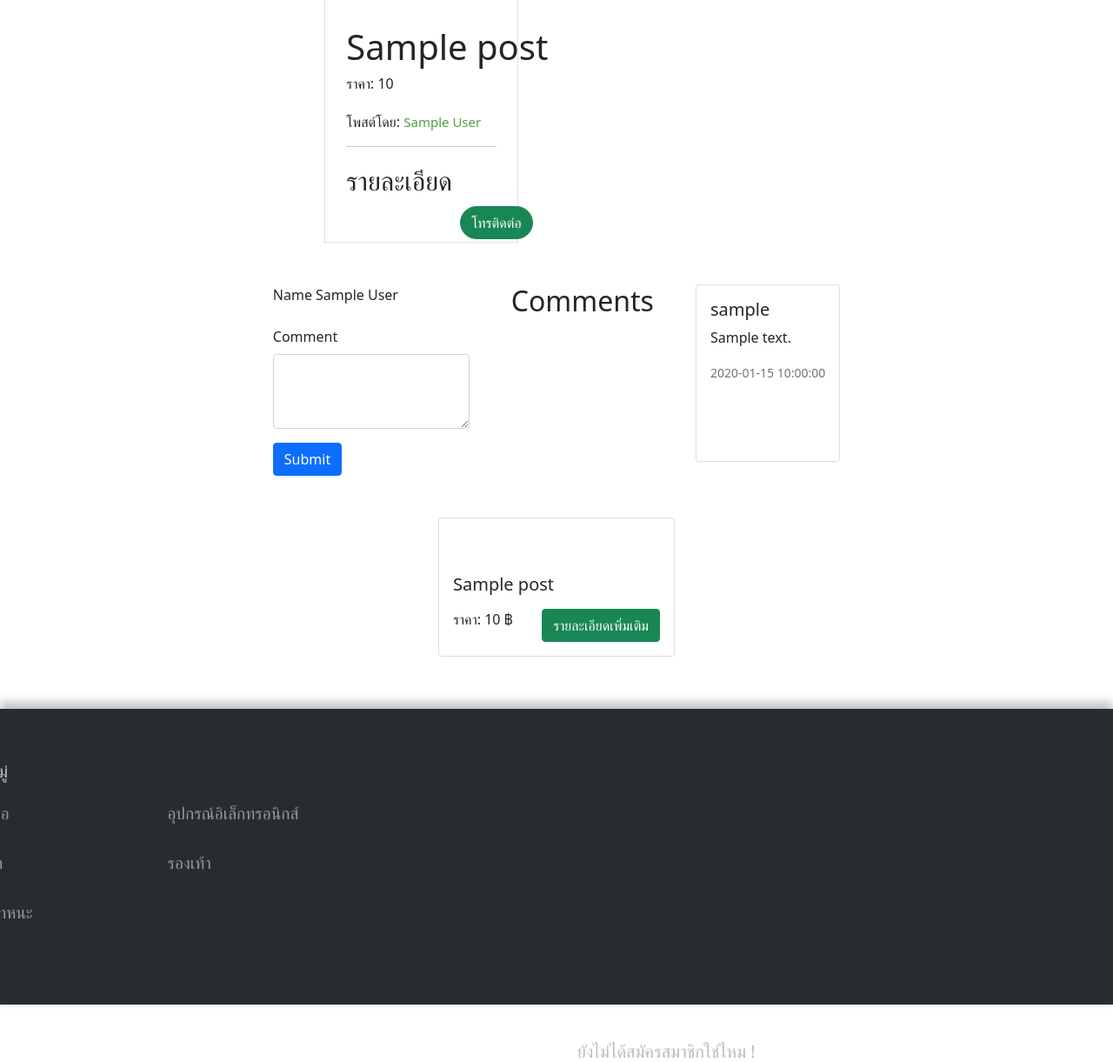
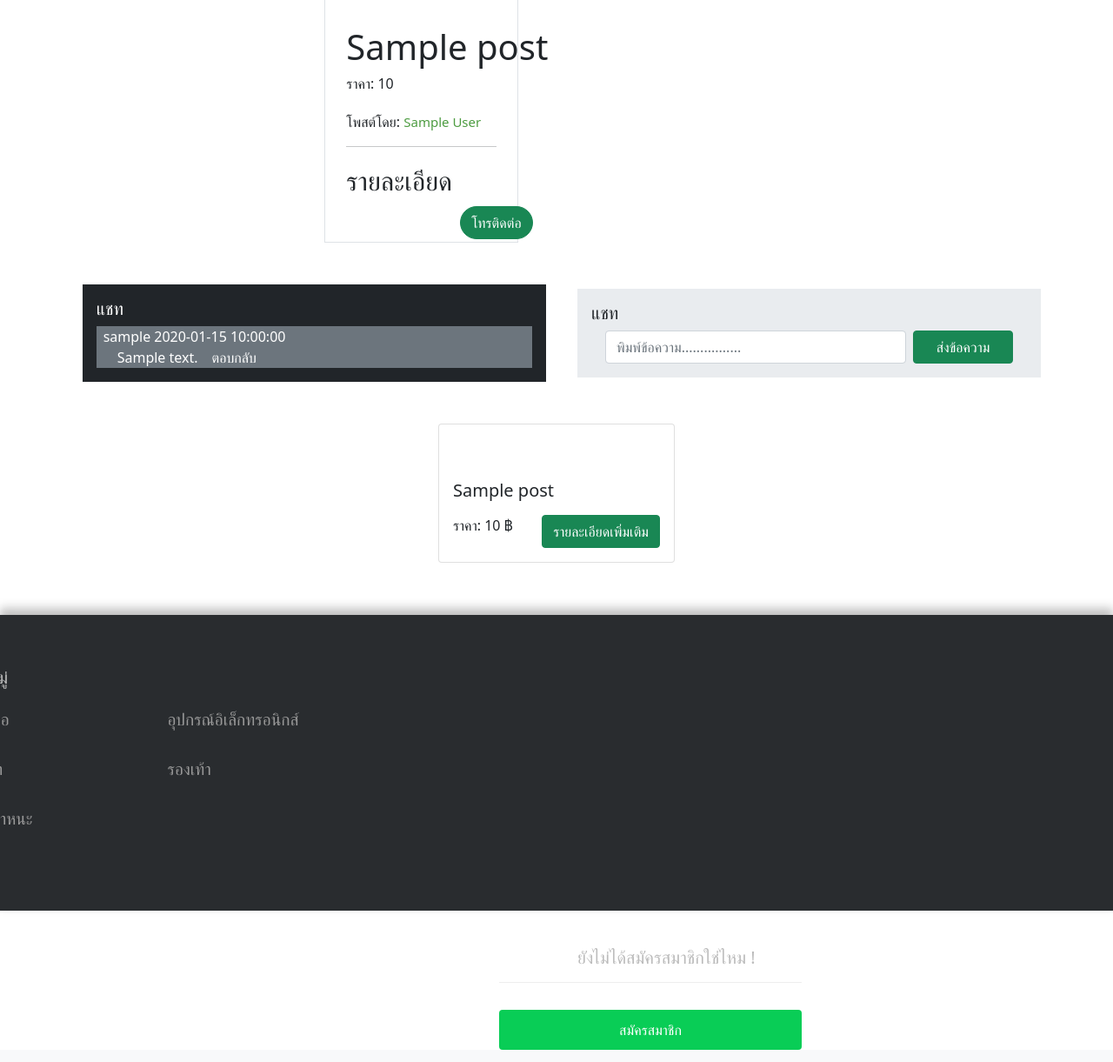
Before and after one commit to XzoziBerMz/Final_Project_By_Pee, a PHP site: page /post.php?product_id=1 in a window 1280 px wide. Shown: the part 131-1352 px from the top of the page at 87% size. Run offline with PHP 8.4, Linux system fonts and the light colour scheme; tables that the repository leaves empty or names only in its code hold one stand-in row (values such as "Sample post"); data that the repository does not hold is empty; some libraries are stand-ins or nearby versions.

Commit message:
fix code

```diff
--- a/post.php
+++ b/post.php
@@ -7,14 +7,19 @@ if (isset($_SESSION['user_login'])) {
     $stmt = $conn->query("SELECT * FROM users WHERE user_id = $user_id");
     $stmt->execute();
     $user = $stmt->fetch(PDO::FETCH_ASSOC);
+    $user_full_name = $user || $admin;
 } elseif (isset($_SESSION['admin_login'])) {
     $admin_id = $_SESSION['admin_login'];
     $stmt = $conn->query("SELECT * FROM users WHERE user_id = $admin_id");
     $stmt->execute();
     $admin = $stmt->fetch(PDO::FETCH_ASSOC);
+    $user_full_name = $admin || $user;
 }
 
-?>
+
+echo $user_full_name['firstname']
+
+    ?>
 <!DOCTYPE html>
 <html lang="en">
 
@@ -62,13 +67,14 @@ if (isset($_SESSION['user_login'])) {
         }
 
         if ($_SERVER['REQUEST_METHOD'] === 'POST' && isset($_POST['submit_comment'])) {
-            $user_name = htmlspecialchars($_POST['user_name']);
+            // $user_name = htmlspecialchars($_POST['user_name']);
             $comment_text = htmlspecialchars($_POST['comment_text']);
 
             $sql = "INSERT INTO comments (post_id, user_name, comment_text) VALUES (:post_id, :user_name, :comment_text)";
             $stmt = $conn->prepare($sql);
             $stmt->bindParam(':post_id', $product_id);
-            $stmt->bindParam(':user_name', $user_name);
+            $full_user_name = htmlspecialchars($user['firstname'] . ' ' . $user['lastname']);
+            $stmt->bindParam(':user_name', $full_user_name, PDO::PARAM_STR);
             $stmt->bindParam(':comment_text', $comment_text);
             $stmt->execute();
         }
@@ -209,54 +215,38 @@ if (isset($_SESSION['user_login'])) {
     ?>
     </div>
     <div class="d-flex justify-content-center gap-5 mt-5 ">
-        <form method="POST" action="">
-            <div class="mb-3">
-                <label for="user_name" class="form-label">Name</label>
-                <?php echo $user['firstname'] . ' ' . $user['lastname'] ?>
-            </div>
-            <div class="mb-3">
-                <label for="comment_text" class="form-label">Comment</label>
-                <textarea class="form-control" id="comment_text" name="comment_text" rows="3" required></textarea>
-            </div>
-            <button type="submit" name="submit_comment" class="btn btn-primary">Submit</button>
-        </form>
-        <!-- Display Comments -->
-        <h2>Comments</h2>
-        <?php foreach ($comments as $comment): ?>
-            <div class="card mb-3">
-                <div class="card-body">
-                    <h5 class="card-title"><?php echo htmlspecialchars($comment['user_name']); ?></h5>
-                    <p class="card-text"><?php echo nl2br(htmlspecialchars($comment['comment_text'])); ?></p>
-                    <p class="card-text"><small class="text-muted"><?php echo $comment['created_at']; ?></small></p>
-                </div>
-            </div>
-        <?php endforeach; ?>
-        <!-- <div class="col-5 bg-dark p-3">
+
+        <div class="col-5 bg-dark p-3">
             <div>
                 <h5 class="text-white">แชท</h5>
             </div>
-            <div class="bg-secondary px-2">
-                <div class="d-flex gap-1 align-itmes-end ">
-                    <span class="text-white">User</span>
-                    <span class="text-white">เวลา</span>
+            <?php foreach ($comments as $comment): ?>
+                <div class="bg-secondary px-2">
+                    <div class="d-flex gap-1 align-itmes-end ">
+                        <span class="text-white"><?php echo htmlspecialchars($comment['user_name']); ?></span>
+                        <span class="text-white"><?php echo $comment['created_at']; ?></span>
+                    </div>
+                    <div class="d-flex gap-3 text-white px-3">
+                        <span><?php echo nl2br(htmlspecialchars($comment['comment_text'])); ?></span>
+                        <span>ตอบกลับ</span>
+                    </div>
                 </div>
-                <div class="d-flex gap-3 text-white px-3">
-                    <span>พิมพ์ข้อความ..........................</span>
-                    <span>ตอบกลับ</span>
-                </div>
-            </div>
+            <?php endforeach; ?>
         </div>
         <div class="col-5 row align-items-center">
             <div class="bg-body-secondary p-3">
                 <div>
                     <h5 class="">แชท</h5>
                 </div>
-                <div class="d-flex gap-2 px-3">
-                    <input type="text" class="form-control" placeholder="พิมพ์ข้อความ................">
-                    <button class="btn btn-success w-150px">ส่งข้อความ</button>
-                </div>
+                <form method="POST" action="">
+                    <div class="d-flex gap-2 px-3">
+                        <input id="comment_text" name="comment_text" type="text" class="form-control"
+                            placeholder="พิมพ์ข้อความ................">
+                        <button type="submit" name="submit_comment" class="btn btn-success w-150px">ส่งข้อความ</button>
+                    </div>
+                </form>
             </div>
-        </div> -->
+        </div>
     </div>
 
     <div class="d-flex justify-content-center gap-3 mt-5 px-5 mx-5">
```
